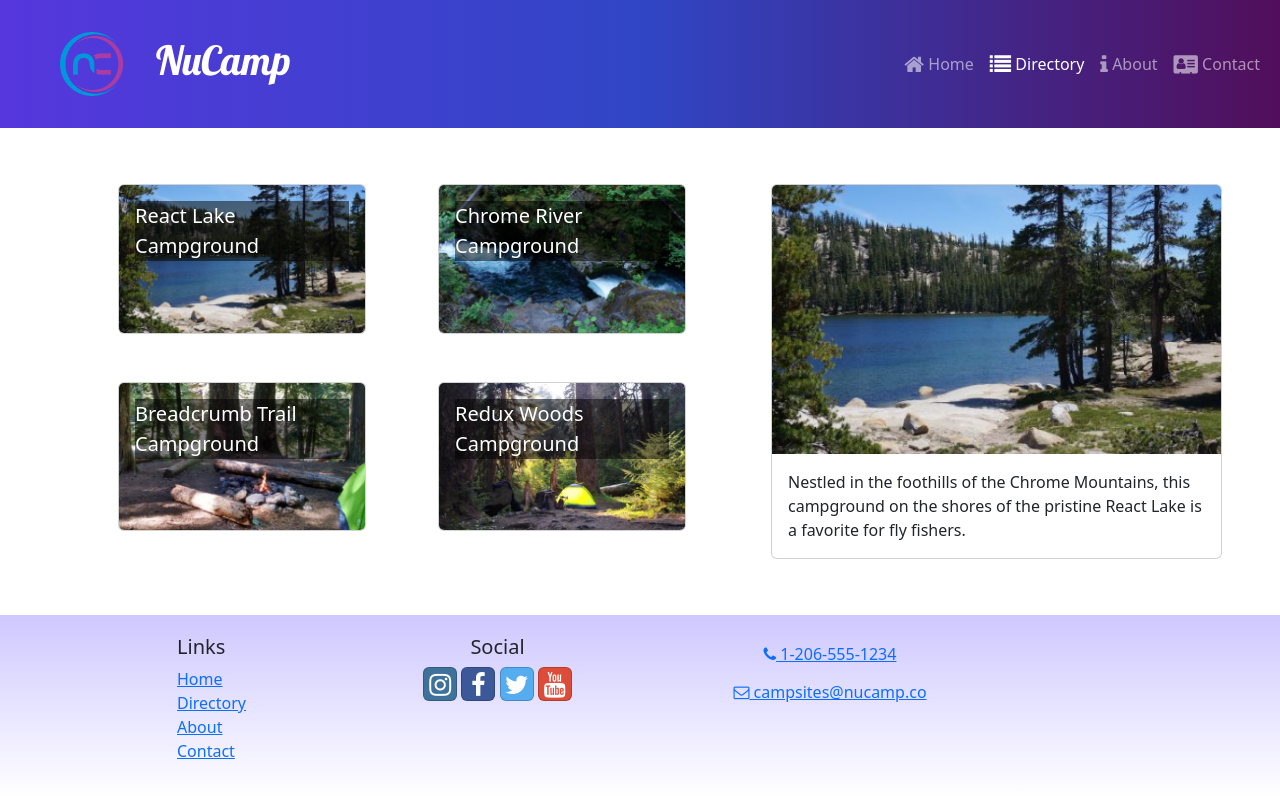
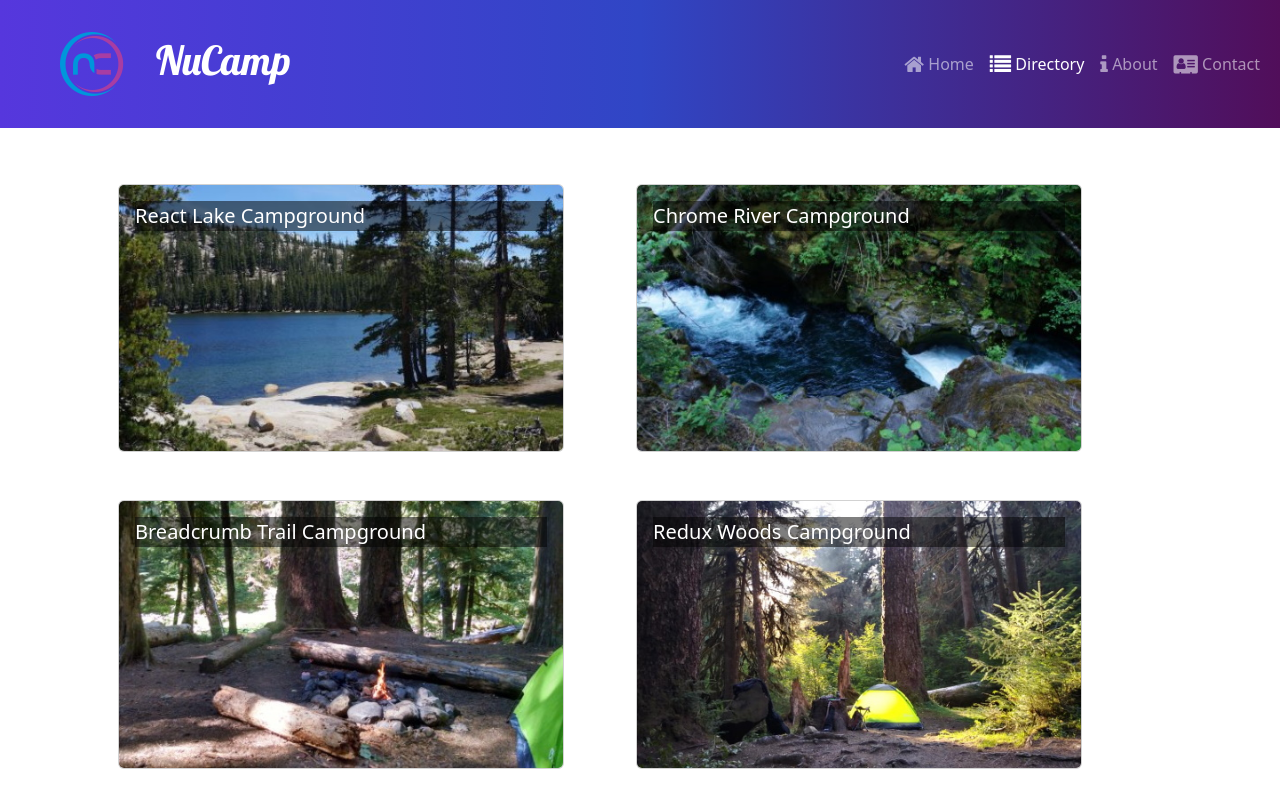
Before and after one commit to Yakutmuder9/Nucampsite-React-Course, a React (Create React App) app: page /directory in a window 1280 px wide. Shown: the top 800 px of the page. Built offline with nearby package versions, Linux system fonts and the light colour scheme.

Commit message:
CampsiteDetailPage with useParams

```diff
--- a/src/App.js
+++ b/src/App.js
@@ -5,6 +5,7 @@
 import Footer from './components/Footer';
 import CampsitesDirectoryPage from './pages/CampsitesDirectoryPage';
 import './App.css';
+import CampsiteDetailPage from './pages/CampsiteDetailPage';
 
 function App() {
     return (
@@ -14,6 +15,10 @@
                 <Route path='/' element={<HomePage />} />
                 <Route path='contact' element={<ContactPage />} />
                 <Route path='directory' element={<CampsitesDirectoryPage />} />
+                <Route
+                    path='directory/:campsiteId'
+                    element={<CampsiteDetailPage />}
+                />
             </Routes>
             <Footer />
         </div>
--- a/src/features/campsites/CampsiteCard.js
+++ b/src/features/campsites/CampsiteCard.js
@@ -1,14 +1,17 @@
 import { Card, CardImg, CardImgOverlay, CardTitle } from "reactstrap";
+import { Link } from "react-router-dom";
 
 const CampsiteCard = ({ campsite }) => {
-  const { image, name } = campsite;
+  const { id, image, name } = campsite;
   return (
+    <Link to={`${id}`}>
       <Card>
-          <CardImg width='100%' src={image} alt={name} />
-          <CardImgOverlay>
-              <CardTitle>{name}</CardTitle>
-          </CardImgOverlay>
+        <CardImg width="100%" src={image} alt={name} />
+        <CardImgOverlay>
+          <CardTitle>{name}</CardTitle>
+        </CardImgOverlay>
       </Card>
+    </Link>
   );
 };
 
--- a/src/features/campsites/CampsitesList.js
+++ b/src/features/campsites/CampsitesList.js
@@ -2,19 +2,13 @@
 import CampsiteCard from "./CampsiteCard";
 import { selectAllCampsites } from "./campsitesSlice";
 
-const CampsitesList = ({ setCampsiteId }) => {
+const CampsitesList = () => {
   const campsites = selectAllCampsites();
-
   return (
-    <Row className="ms-auto">
+      <Row className='ms-auto'>
           {campsites.map((campsite) => {
               return (
-          <Col
-            md="5"
-            className="m-4"
-            key={campsite.id}
-            onClick={() => setCampsiteId(campsite.id)}
-          >
+                  <Col md='5' className='m-4' key={campsite.id}>
                       <CampsiteCard campsite={campsite} />
                   </Col>
               );
--- a/src/features/campsites/campsitesSlice.js
+++ b/src/features/campsites/campsitesSlice.js
@@ -5,7 +5,7 @@
 };
 
 export const selectCampsiteById = (id) => {
-    return CAMPSITES.find((campsite) => campsite.id === id);
+    return CAMPSITES.find((campsite) => campsite.id === parseInt(id));
 };
 
 export const selectFeaturedCampsite = () => {
--- /dev/null
+++ b/src/pages/CampsiteDetailPage.js
@@ -0,0 +1,19 @@
+import { Container, Row } from 'reactstrap';
+import { useParams } from 'react-router-dom';
+import { selectCampsiteById } from '../features/campsites/campsitesSlice';
+import CampsiteDetail from '../features/campsites/CampsiteDetail';
+
+const CampsiteDetailPage = () => {
+    const { campsiteId } = useParams();
+    const campsite = selectCampsiteById(campsiteId);
+
+    return (
+        <Container>
+            <Row>
+                <CampsiteDetail campsite={campsite} />
+            </Row>
+        </Container>
+    );
+};
+
+export default CampsiteDetailPage;
--- a/src/pages/CampsitesDirectoryPage.js
+++ b/src/pages/CampsitesDirectoryPage.js
@@ -1,25 +1,12 @@
-import { useState } from "react";
-import { Container, Row, Col } from "reactstrap";
-import CampsiteDetail from "../features/campsites/CampsiteDetail";
-import CampsitesList from "../features/campsites/CampsitesList";
-import { selectCampsiteById } from "../features/campsites/campsitesSlice";
+import { Container } from 'reactstrap';
+import CampsitesList from '../features/campsites/CampsitesList';
 
 const CampsitesDirectoryPage = () => {
-  const [campsiteId, setCampsiteId] = useState(0);
-  const selectedCampsite = selectCampsiteById(campsiteId);
-
-  return (
-    <Container>
-      <Row>
-        <Col sm="5" md="7">
-          <CampsitesList setCampsiteId={setCampsiteId} />
-        </Col>
-        <Col sm="7" md="5">
-          <CampsiteDetail campsite={selectedCampsite} />
-        </Col>
-      </Row>
-    </Container>
-  );
+    return (
+        <Container>
+            <CampsitesList />
+        </Container>
+    );
 };
 
 export default CampsitesDirectoryPage;
```
Lines whose indentation alone changed are shown as unchanged.
